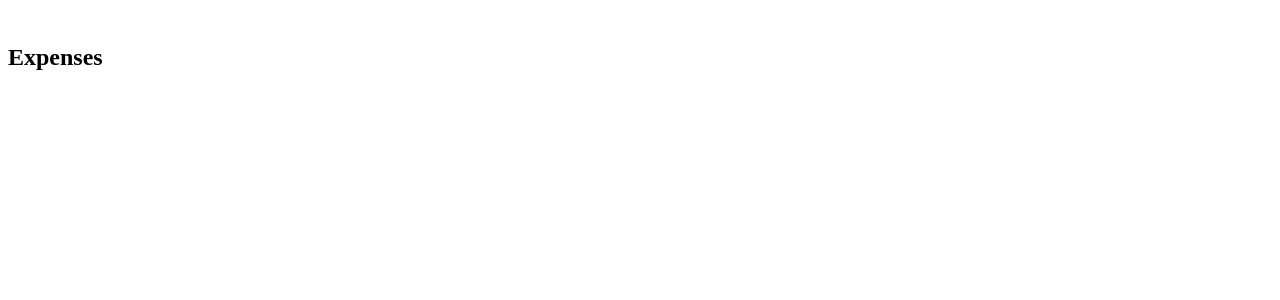
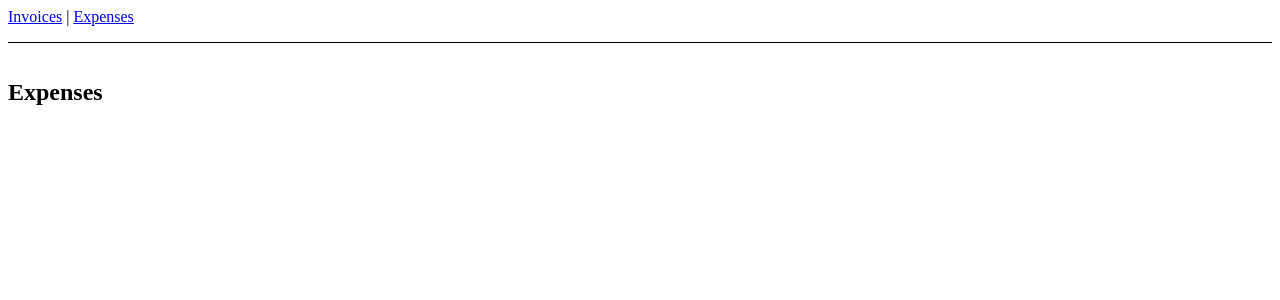
Before and after one commit to ericksjp/Tutorial-ReactRouter, a React (Vite) app: page /expenses in a window 1280 px wide. Shown: the top 300 px of the page. Built offline with nearby package versions, Linux system fonts and the light colour scheme.

Commit message:
Rotas aninhadas

```diff
--- a/src/App.tsx
+++ b/src/App.tsx
@@ -1,5 +1,5 @@
 
-import { Link } from 'react-router-dom'
+import { Link, Outlet } from 'react-router-dom'
 import './App.css'
 
 function App() {
@@ -15,6 +15,7 @@ function App() {
       <Link to="/invoices">Invoices</Link> | {" "}
       <Link to="/expenses">Expenses</Link>
     </nav>
+    <Outlet />
     </>
   )
 }
--- a/src/main.tsx
+++ b/src/main.tsx
@@ -6,11 +6,12 @@ import Expenses from "./routes/Expenses/index.tsx";
 import Invoices from "./routes/Invoices/index.tsx";
 
 ReactDOM.createRoot(document.getElementById("root")!).render(
-    <BrowserRouter>
-      <Routes>
-        <Route path="/" element={<App />} />
+  <BrowserRouter>
+    <Routes>
+      <Route path="/" element={<App />}>
         <Route path="expenses" element={<Expenses />} />
         <Route path="invoices" element={<Invoices />} />
-      </Routes>
-    </BrowserRouter>
+      </Route>
+    </Routes>
+  </BrowserRouter>
 );
```
